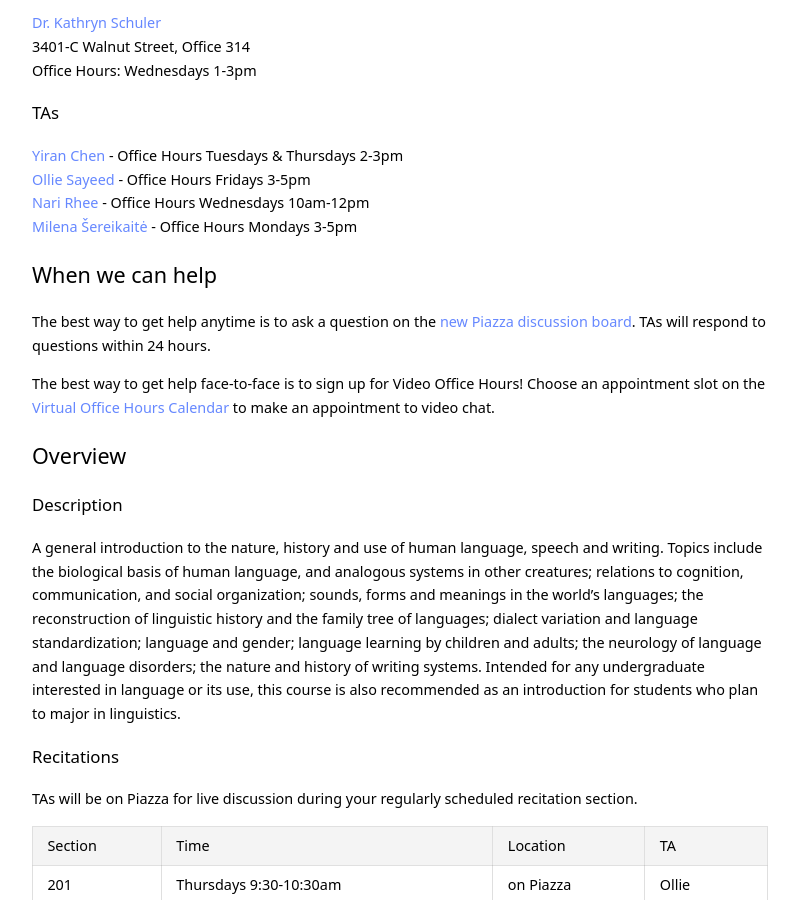
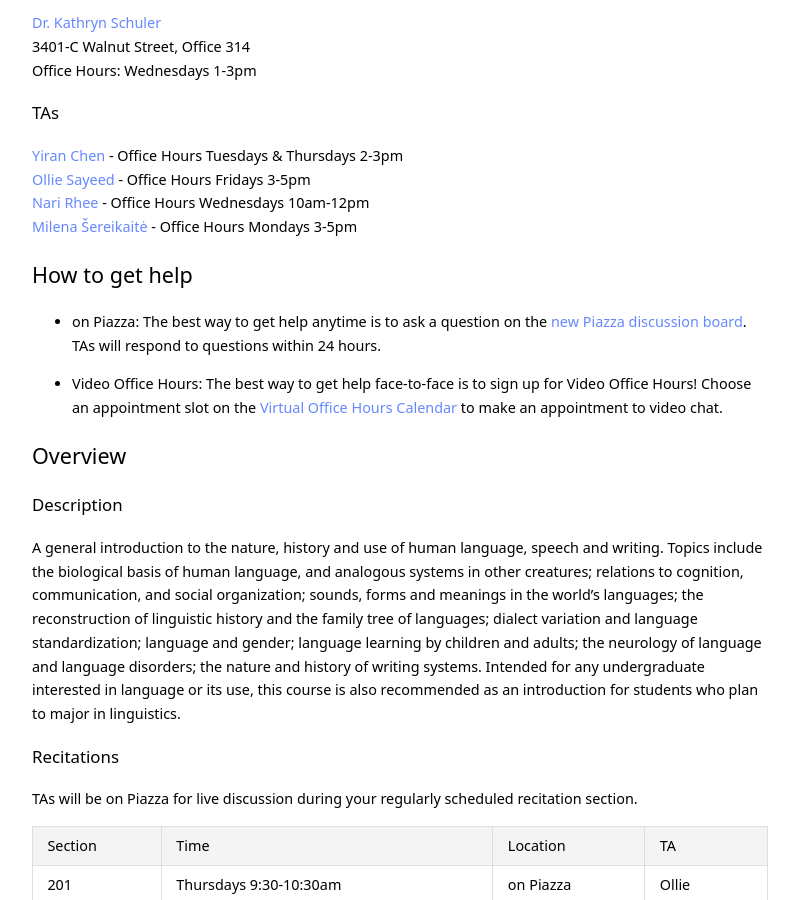
Before and after one commit to kschuler/ling001, a Jekyll site: the page built from index.md, in a window 1280 px wide and 900 px high, scrolled down 706 px. Shown: the whole window, without its empty margins (240-1039 px from the left). Built offline with Jekyll 4.4.1, drawn with Linux system fonts in a browser that asks for light colours.

Commit message:
Update index.md

```diff
--- a/index.md
+++ b/index.md
@@ -29,11 +29,11 @@ Office Hours: Wednesdays 1-3pm
 [Milena Šereikaitė](mailto:milenas@sas.upenn.edu) - Office Hours Mondays 3-5pm
 
 
-## When we can help
+## How to get help
 
-The best way to get help anytime is to ask a question on the [new Piazza discussion board](https://piazza.com/class/k7or64b9ygz2mn). TAs will respond to questions within 24 hours.
+- **on Piazza:** The best way to get help anytime is to ask a question on the [new Piazza discussion board](https://piazza.com/class/k7or64b9ygz2mn). TAs will respond to questions within 24 hours.
 
-The best way to get help face-to-face is to sign up for Video Office Hours! Choose an appointment slot on the [Virtual Office Hours Calendar](https://calendar.google.com/calendar/selfsched?sstoken=UUdVTkNTMmd5ZmU0fGRlZmF1bHR8OTZiYjc4YjJlMGFhNzE0YTU0NzdlNDk5Y2ViYjJkYWI) to make an appointment to video chat.
+- **Video Office Hours:** The best way to get help face-to-face is to sign up for Video Office Hours! Choose an appointment slot on the [Virtual Office Hours Calendar](https://calendar.google.com/calendar/selfsched?sstoken=UUdVTkNTMmd5ZmU0fGRlZmF1bHR8OTZiYjc4YjJlMGFhNzE0YTU0NzdlNDk5Y2ViYjJkYWI) to make an appointment to video chat.
 
 
 ## Overview
```
